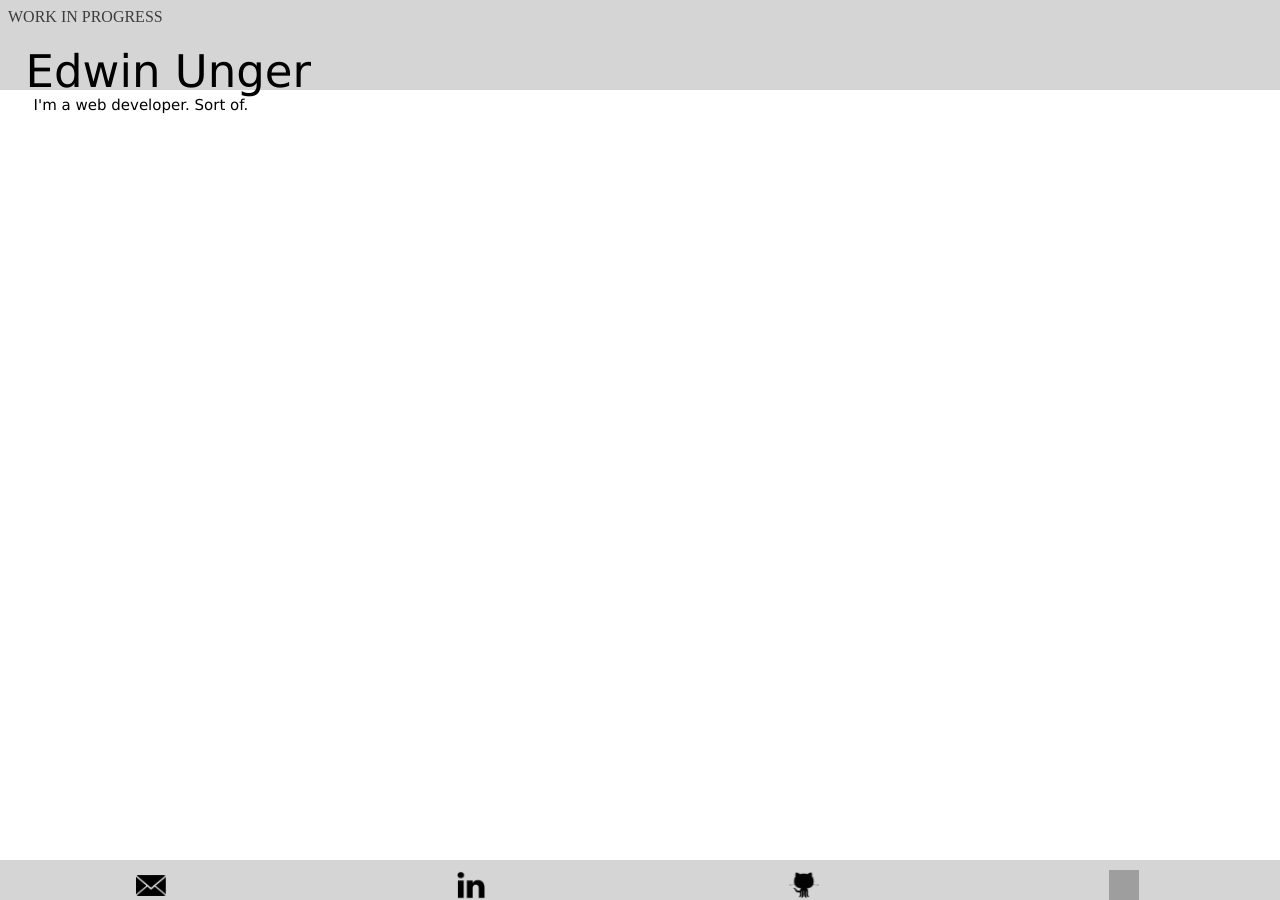
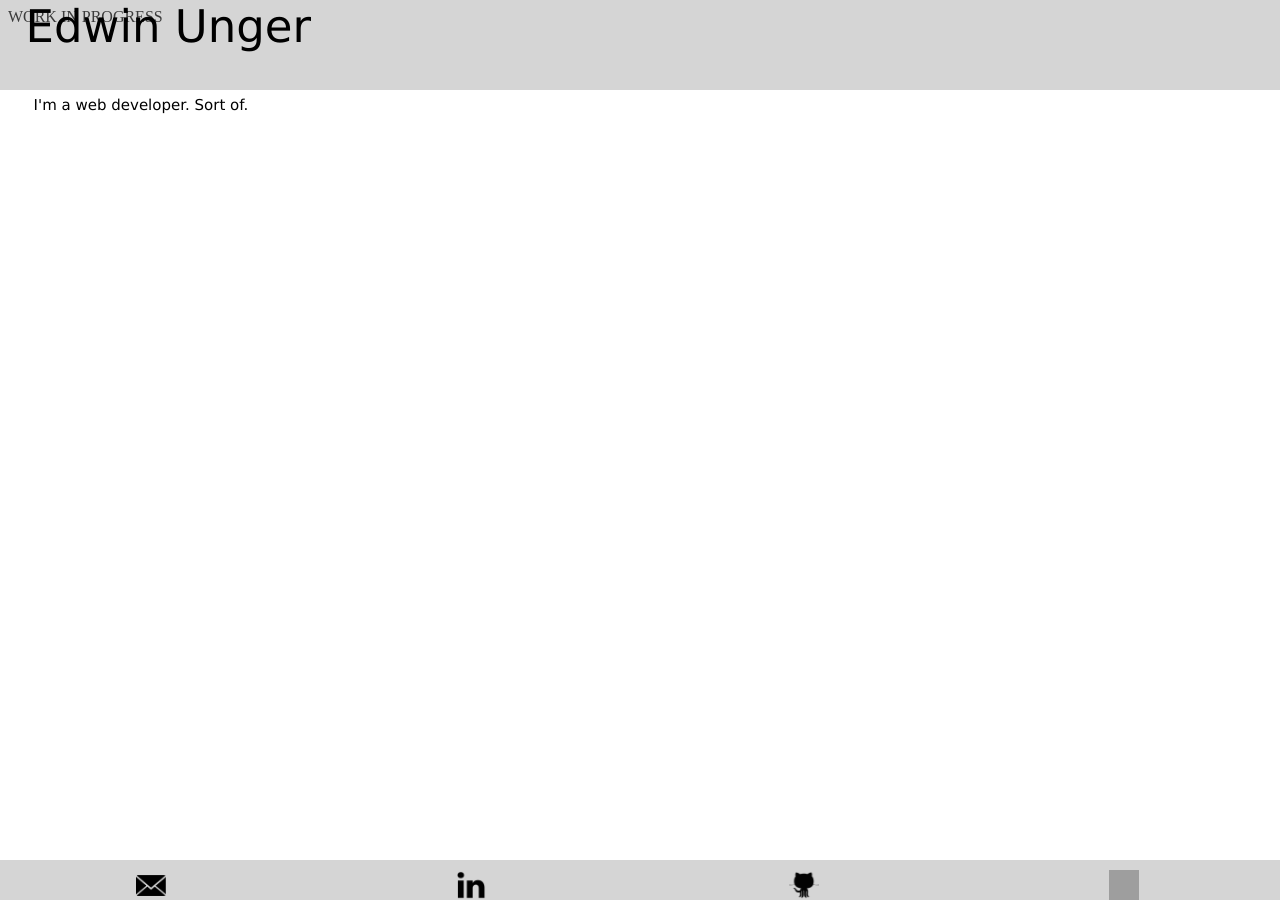
Before and after one commit to edwinunger/edwinunger.github.io, a Jekyll site: the page about.html, which Jekyll copies as it is, in a window 1280 px wide. Built offline with Jekyll 4.4.1, drawn with Linux system fonts in a browser that asks for light colours; grey boxes are pictures that could not be loaded.

Commit message:
homepage

```diff
--- a/stylesheets/default.css
+++ b/stylesheets/default.css
@@ -15,6 +15,7 @@ body  {height: 620px;
         font-family: Verdana;
         color: #000000;
         position: fixed;
+        margin-top: 0%;
         top: 0%;
         left: 2%;
 }
```
